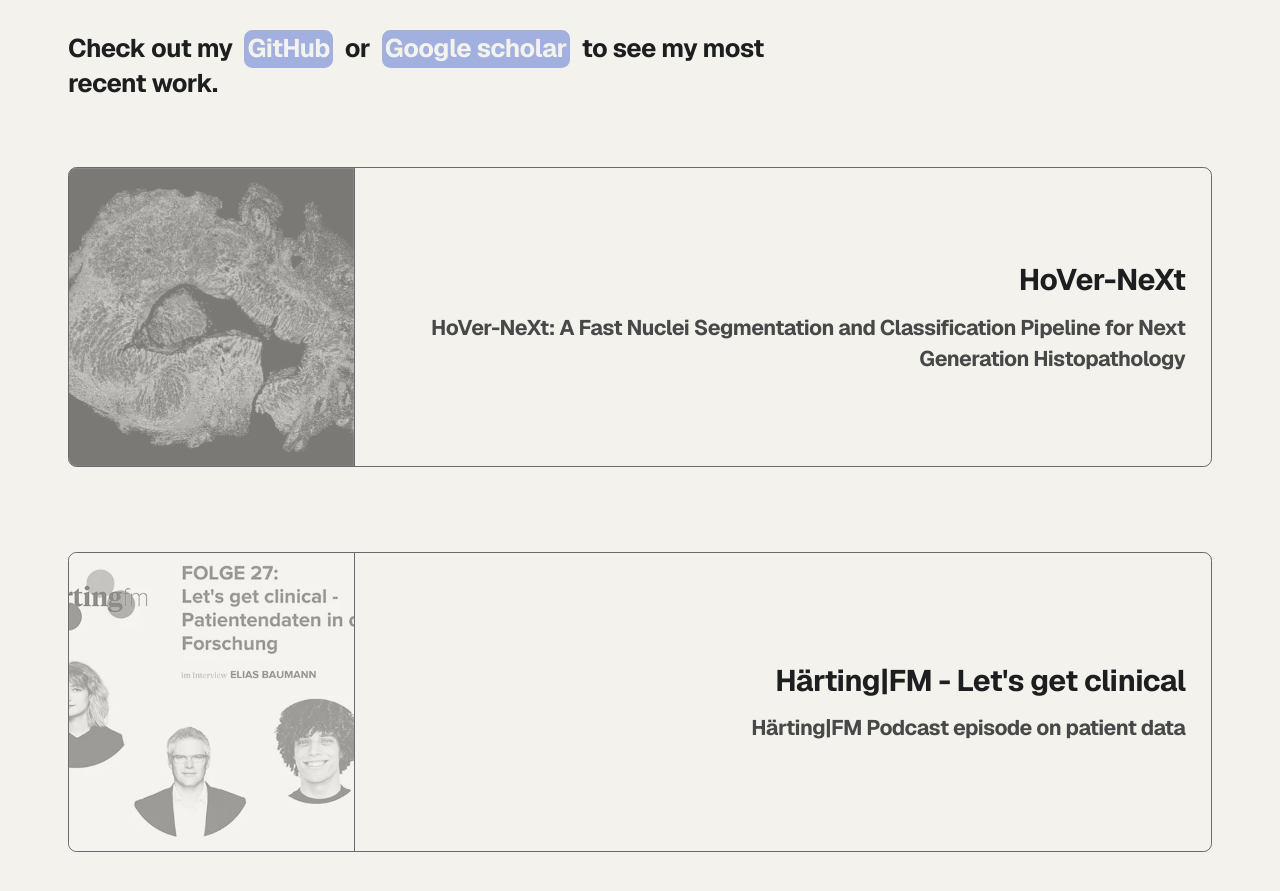
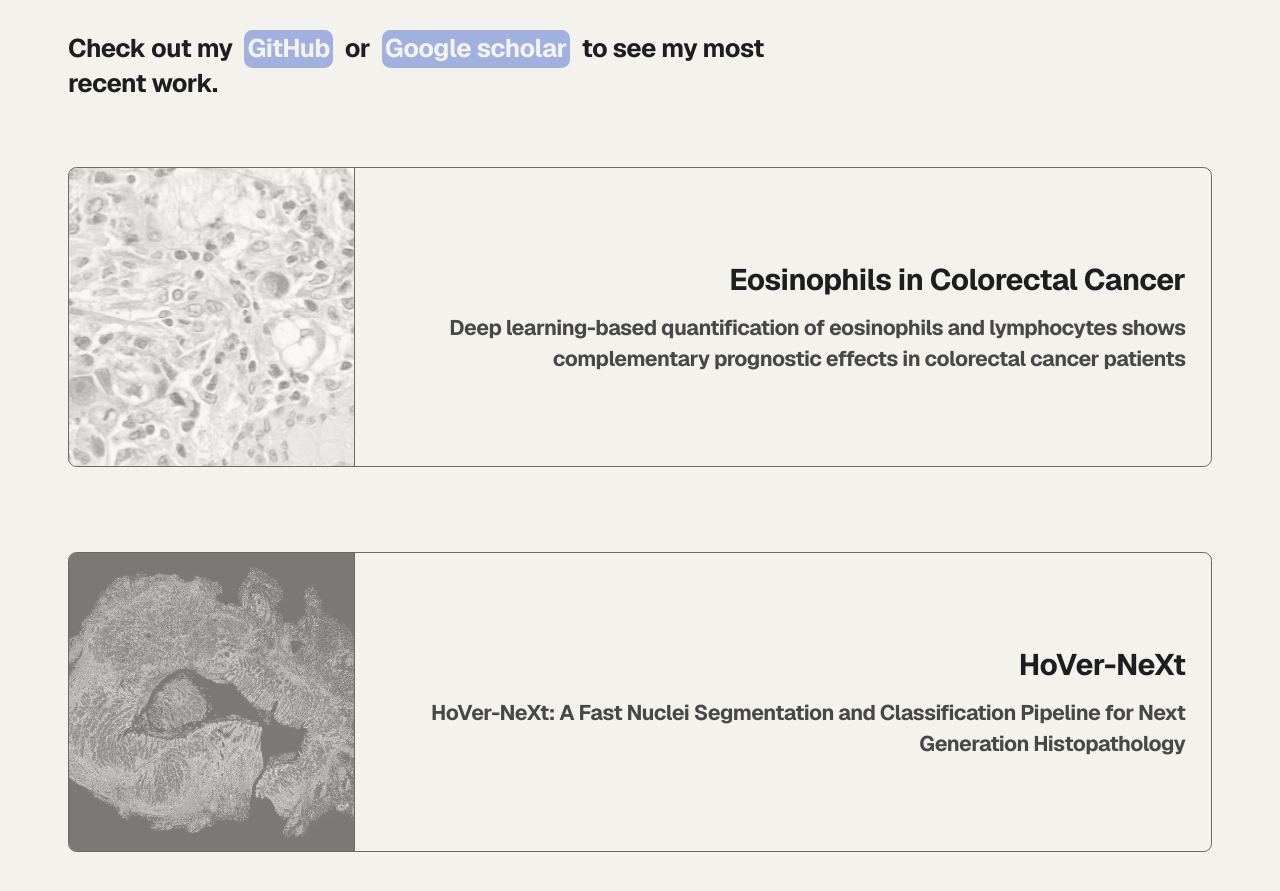
Before and after one commit to eliasbaumann/eliasbaumann.github.io, a Jekyll site: the page built from _pages/projects.html, in a window 1280 px wide and 900 px high, scrolled down 705 px. Shown: the top 891 px of the window. Built offline with Jekyll 4.4.1, drawn with Linux system fonts in a browser that asks for light colours; nearby versions of some CDN libraries; part of the change alters nothing that is shown.

Commit message:
updated eos project

```diff
--- a/_projects/crc-eos-lym-iel.md
+++ b/_projects/crc-eos-lym-iel.md
@@ -1,63 +1,61 @@
 ---
 date: 2025-06-05
-published: false
+published: true
 title: "Eosinophils in Colorectal Cancer"
 description: "Deep learning-based quantification of eosinophils and lymphocytes shows complementary prognostic effects in colorectal cancer patients"
 categories: Deep Learning, Computational Pathology
-disciplines: Deep Learning, Nuclei Classification, Image Analysis
+disciplines: Deep Learning, Biomarker development, Clinical statistics, Image Analysis
 media: Document
 ownership: University of Bern
 client:
 time_period: 2025
-thumbnail: "/projects/crc-eos-lym-iel/thumbnail.png"
+thumbnail: "/projects/crc-eos-lym-iel/thumbnail.jpg"
 
 website:
-  button_text: GitHub
-  url: # Add your GitHub repository URL here
+  button_text: Paper
+  url: https://www.nature.com/articles/s41698-025-00955-0
+
 
 intro: |
-  Brief introduction of your project here. This section should provide an overview
-  of the project's goals, context, and significance. The intro appears at the top
-  of the project page and should be engaging and informative.
+  Eosinophils are important components of the innate immune response and are prevalent in the respiratory and the digestive system. They are associated with a variety of diseases, but have been mostly investigated in the context of allergies, asthma and inflammatory diseases. But there is some evidence, that they also play a role in colorectal cancer and could either directly attack cancer cells or recruit cytotoxic t-cells for an anti-tumor response. In this paper, [published in npj Precision Oncology](https://www.nature.com/articles/s41698-025-00955-0), we looked eosinophils in the colorectal cancer immune response by automatically quantifying them with deep learning across a large set of cohorts. Figures and Images in the following text are taken from the original manuscript.
 
 content_layout:
   - section_layout: 1col-narrow
     images:
       - caption:
-        description: 'Model overview or key visual'
-        url: '/projects/crc-eos-lym-iel/figure1.png'
+        description: 'Workflow'
+        url: '/projects/crc-eos-lym-iel/figure_6_workflow.jpg'
         width:
         height:
 
   - section_layout: text
     content: |
-      Detailed description of your methodology, approach, and key findings.
-      You can include multiple paragraphs and technical details here.
+      For this project, we collected H&E-stained WSI from four different cohorts, applied a tissue type segmentation and a nuclei segmentation model and then combined them to extract immune cells close to tumor cells in either the tumor front or tumor center.
+      Using an automatic tumor front estimation method, we could reliably identify the relevant zones without manual annotations and our subsequent analysis also showed that the tumor front is particularly important for patient survival.
 
   - section_layout: 2col-narrow
     images:
       - caption:
-        description: 'First comparison or result'
-        url: '/projects/crc-eos-lym-iel/figure2.png'
+        description: 'Initial and qualitative results'
+        url: '/projects/crc-eos-lym-iel/figure_1_decriptive.jpg'
         border: light
         width:
         height:
       - caption:
-        description: 'Second comparison or result'
-        url: '/projects/crc-eos-lym-iel/figure3.png'
+        description: 'Univariate survival analysis'
+        url: '/projects/crc-eos-lym-iel/figure_4_univariate_survival.jpg'
         width:
         height:
 
   - section_layout: text
     content: |
-      Discussion of results and their implications. You can include links to papers,
-      additional resources, or related work here.
+      In this work, we could show that eosinophils in the tumor front are an independent prognostic factor and have added prognostic value particularly also when including intraepithelial lymphocytes, another commonly used prognostic immune marker in multivariate survival analysis. Interestingly, eosinophils are also not driven by a specific molecular subtype (though some correlation with MSI exists), so the molecular reason they move into the tumor microenvironment are still unknown.
 
   - section_layout: 1col-narrow
     images:
       - caption:
-        description: 'Final results or conclusion figure'
-        url: '/projects/crc-eos-lym-iel/figure4.png'
+        description: 'Multivariate survival analysis'
+        url: '/projects/crc-eos-lym-iel/figure_5_multivariate_survival.jpg'
         width:
         height:
 ---
```
Also changed, not shown: images/projects/crc-eos-lym-iel/figure_4_univariate_survival.jpg (added), images/projects/crc-eos-lym-iel/figure_5_multivariate_survival.jpg (added), images/projects/crc-eos-lym-iel/figure_6_workflow.jpg (added), images/projects/crc-eos-lym-iel/thumbnail.jpg (added), 1 other file.
